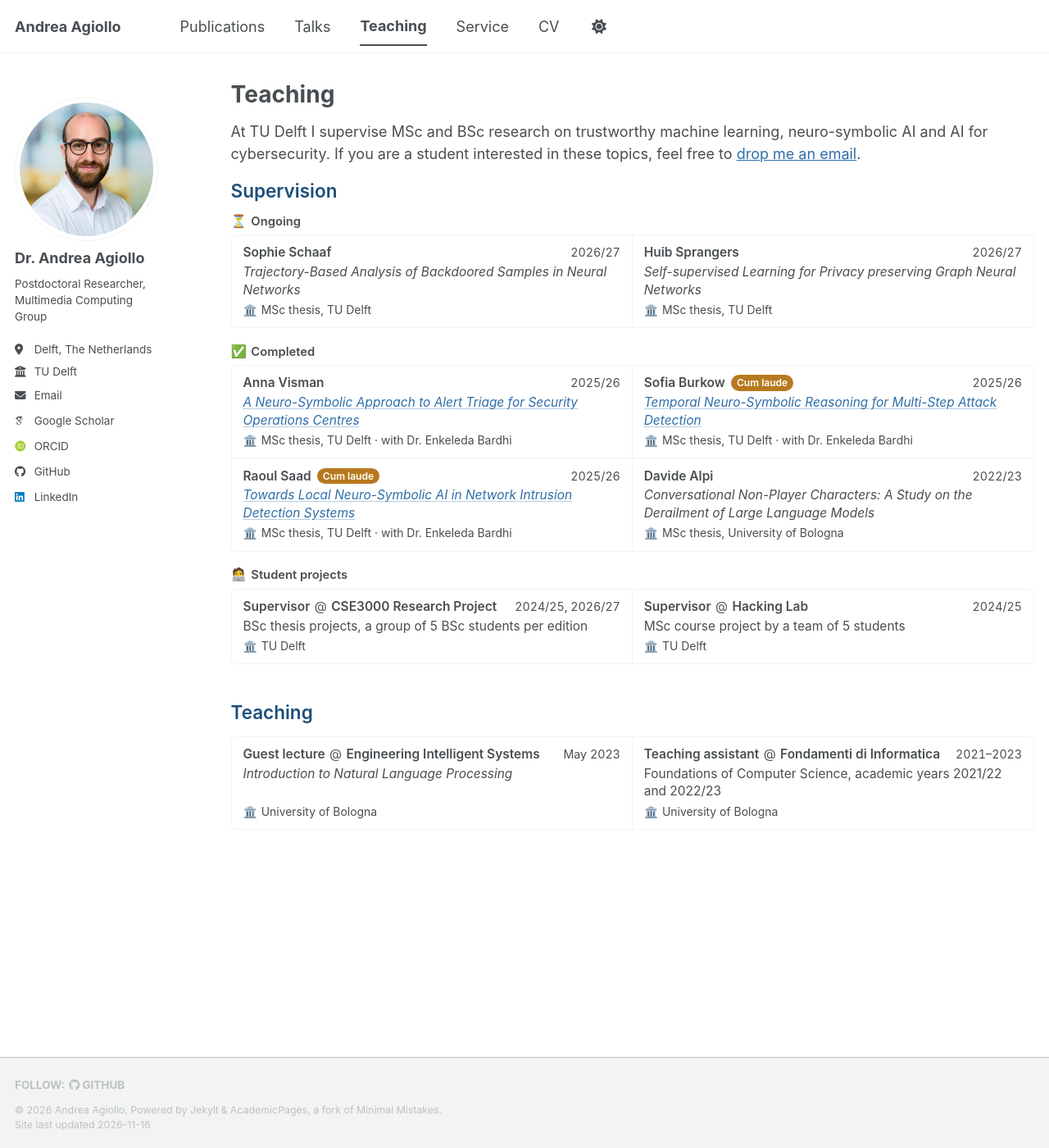
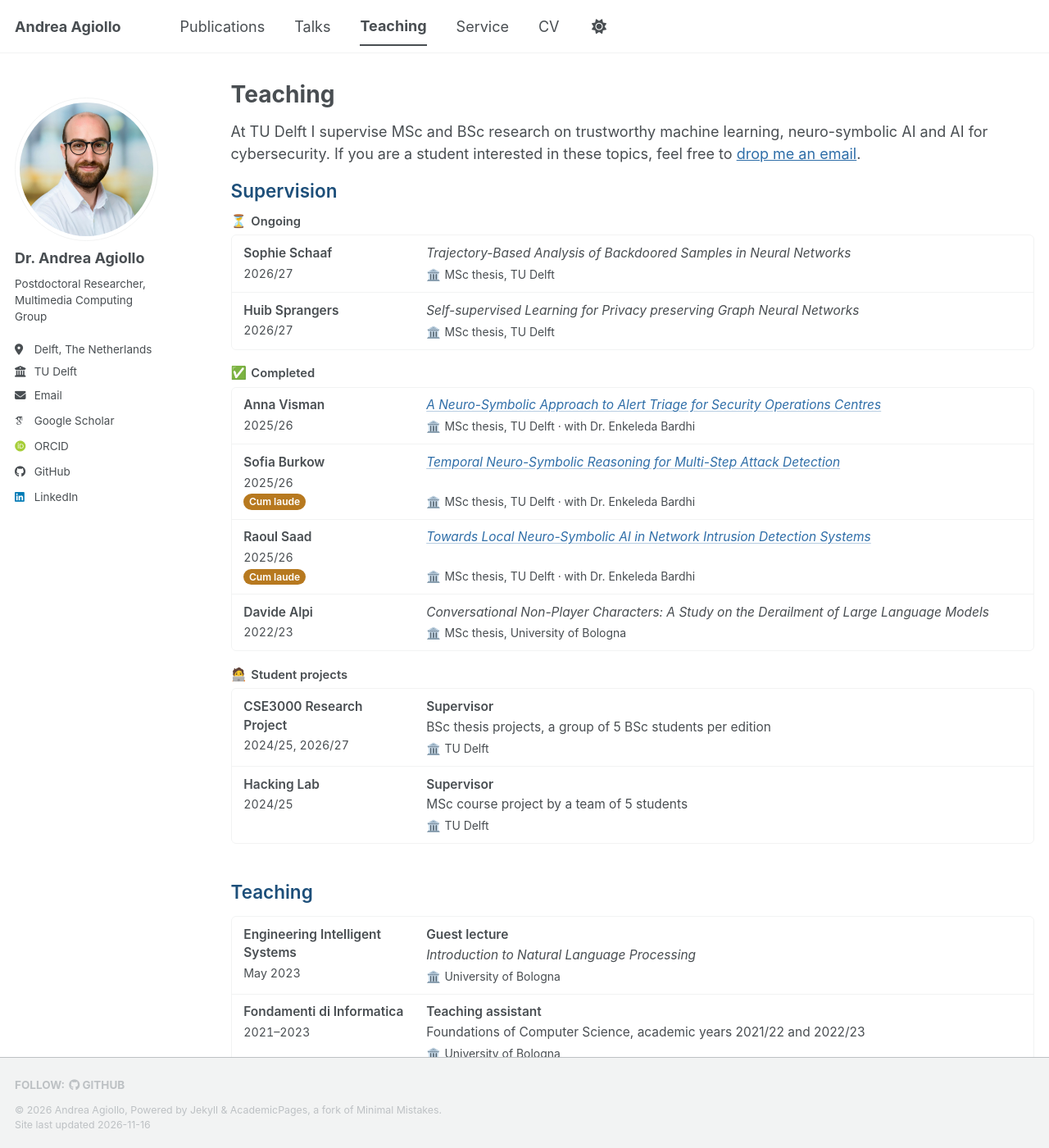
Before and after one commit to AndAgio/AndAgio.github.io, a Jekyll site: the page built from _pages/teaching.html, in a window 1280 px wide and 1400 px high. Shown: the whole window at 82% size. Built offline with Jekyll 4.4.1, drawn with Linux system fonts in a browser that asks for light colours; some web fonts are replaced; a script bundle is joined from its source files by our own code; library files that are not in the unit come from our copies.

Commit message:
teaching: one full-width card per entry, two columns inside
Left: student (or course), years, honours badge. Right: role, thesis or
lecture title, details and institution. Replaces the two-cards-per-row grid
(Andrea, 2026-11-16).

Co-Authored-By: Claude Opus 5.5 <noreply@anthropic.com>

```diff
--- a/_includes/teach-cards.html
+++ b/_includes/teach-cards.html
@@ -1,22 +1,27 @@
 {% comment %}
-  Compact cards, two per row (Teaching page). Fields: see _data/teaching.yml.
+  Teaching page cards (Andrea, 2026-11-16): one full-width card per entry,
+  with two columns inside it, inside one bordered box per group:
+    left  -> student name (or the course, for role @ course entries),
+             years, honours badge
+    right -> role (if any), thesis / lecture title (linked if link),
+             text, and the 🏛️ institution line
+  Fields: see _data/teaching.yml.
   Usage: {% include teach-cards.html items=group.items %}
 {% endcomment %}
 <div class="tcards">
 {%- for it in include.items %}
   <div class="tcard">
-    <div class="tcard__head">
-      <span class="tcard__name">
-        {%- if it.role -%}
-        {{ it.role }} <span class="svc-at">@</span> {% if it.url %}<a class="svc-link" href="{{ it.url }}" target="_blank" rel="noopener noreferrer">{{ it.org }}</a>{% else %}{{ it.org }}{% endif %}
-        {%- else -%}{{ it.name }}{%- endif -%}
-        {%- if it.badge %} <span class="tcard__badge">{{ it.badge }}</span>{% endif -%}
-      </span>
-      {%- if it.when %}<span class="tcard__when">{{ it.when }}</span>{% endif %}
+    <div class="tcard__left">
+      <span class="tcard__name">{% if it.role %}{% if it.url %}<a class="svc-link" href="{{ it.url }}" target="_blank" rel="noopener noreferrer">{{ it.org }}</a>{% else %}{{ it.org }}{% endif %}{% else %}{{ it.name }}{% endif %}</span>
+      {%- if it.when %}<span class="tcard__when">{{ it.when }}</span>{% endif -%}
+      {%- if it.badge %}<span class="tcard__badge">{{ it.badge }}</span>{% endif %}
     </div>
-    {%- if it.title %}<div class="tcard__title">{% if it.link %}<a class="svc-link" href="{{ it.link }}" target="_blank" rel="noopener noreferrer" title="Read the thesis">{{ it.title }}</a>{% else %}{{ it.title }}{% endif %}</div>{% endif %}
-    {%- if it.text %}<div class="tcard__text">{{ it.text }}</div>{% endif %}
-    {%- if it.meta %}<div class="tcard__meta"><span class="ico" aria-hidden="true">🏛️</span>{{ it.meta }}</div>{% endif %}
+    <div class="tcard__right">
+      {%- if it.role %}<div class="tcard__role">{{ it.role }}</div>{% endif -%}
+      {%- if it.title %}<div class="tcard__title">{% if it.link %}<a class="svc-link" href="{{ it.link }}" target="_blank" rel="noopener noreferrer" title="Read the thesis">{{ it.title }}</a>{% else %}{{ it.title }}{% endif %}</div>{% endif -%}
+      {%- if it.text %}<div class="tcard__text">{{ it.text }}</div>{% endif -%}
+      {%- if it.meta %}<div class="tcard__meta"><span class="ico" aria-hidden="true">🏛️</span>{{ it.meta }}</div>{% endif %}
+    </div>
   </div>
 {%- endfor %}
 </div>
--- a/_sass/_custom.scss
+++ b/_sass/_custom.scss
@@ -1268,28 +1268,37 @@ h2.cvx-h2 {
    Teaching page: compact cards, two per row (one on phones).
    Headings: h2.cvx-h2 (as on the CV) and the Service group labels (.svc-group).
 ---------------------------------------------------------- */
-/* one bordered card per group, entries in two columns inside it, with thin
-   dividers between them (Andrea, 2026-11-16: not one card per entry) */
+/* one bordered box per group; each entry is a full-width card with two
+   columns inside it: who / when on the left, what on the right
+   (Andrea, 2026-11-16) */
 .tcards {
-  display: grid;
-  grid-template-columns: repeat(2, minmax(0, 1fr));
   margin: 0 0 0.6em;
   border: 1px solid var(--global-border-color);
   border-radius: 6px;
-  overflow: hidden;
 }
 .tcard {
+  display: grid;
+  grid-template-columns: 13em minmax(0, 1fr);
+  column-gap: 1.4em;
+  padding: 0.7em 0.95em;
+  font-size: 0.86em;
+  line-height: 1.45;
+  border-top: 1px solid var(--global-border-color);
+}
+.tcard:first-child { border-top: none; }
+.tcard__left {
+  display: flex;
+  flex-direction: column;
+  align-items: flex-start;
+  gap: 0.2em;
+}
+.tcard__right {
   display: flex;
   flex-direction: column;
   gap: 0.15em;
-  padding: 0.65em 0.9em 0.7em;
-  font-size: 0.86em;
-  line-height: 1.4;
-  border-top: 1px solid var(--global-border-color);
+  min-width: 0;
 }
-.tcard:nth-child(-n+2) { border-top: none; }
-.tcard:nth-child(odd) { border-right: 1px solid var(--global-border-color); }
-.tcard:last-child:nth-child(odd) { grid-column: 1 / -1; border-right: none; }
+.tcard__role { font-weight: 600; }
 .tcard__head {
   display: flex;
   justify-content: space-between;
@@ -1307,7 +1316,7 @@ h2.cvx-h2 {
 }
 .tcard__badge {
   display: inline-block;
-  margin-left: 0.3em;
+  margin-left: 0;
   padding: 0 0.55em;
   font-size: 0.78em;
   font-weight: 600;
@@ -1326,9 +1335,8 @@ h2.cvx-h2 {
 }
 .tcard__meta .fas { margin-right: 0.3em; font-size: 0.9em; }
 @media (max-width: 640px) {
-  .tcards { grid-template-columns: minmax(0, 1fr); }
-  .tcard { border-right: none !important; }
-  .tcard:nth-child(2) { border-top: 1px solid var(--global-border-color); }
+  .tcard { grid-template-columns: minmax(0, 1fr); row-gap: 0.35em; }
+  .tcard__left { flex-direction: row; flex-wrap: wrap; align-items: baseline; gap: 0.2em 0.7em; }
 }
 
 /* ----------------------------------------------------------
```
